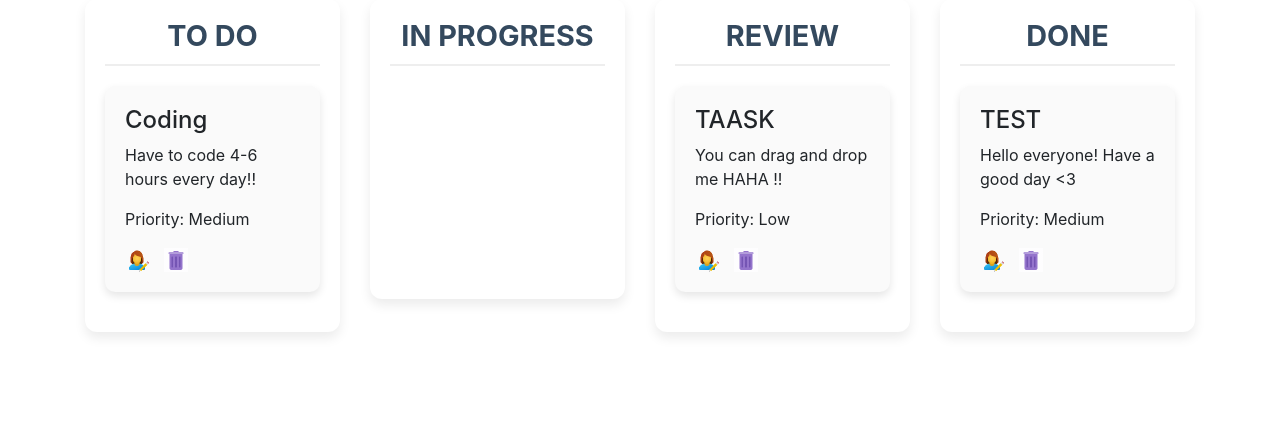
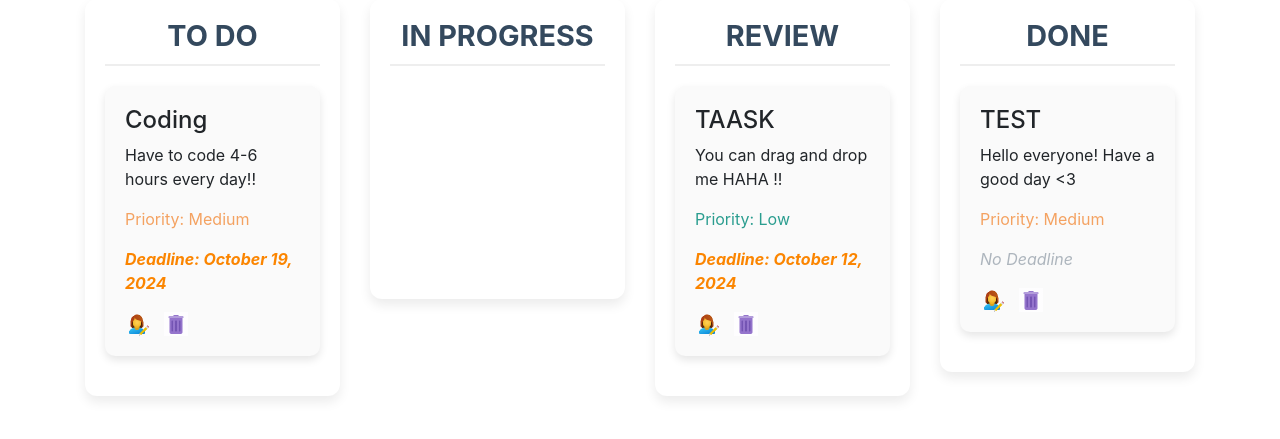
Before and after one commit to usarnameMe/task-manager, a Django app: page / in a window 1280 px wide. Shown: the part 258-697 px from the top of the page. Run offline with Django 5.2, Linux system fonts and the light colour scheme; data comes from the database, SQL or seed files in the repository; both versions use the stored data as it was after the commit; some libraries are stand-ins or nearby versions.

Commit message:
fix deadline

```diff
--- a/task_manager/static/css/style.css
+++ b/task_manager/static/css/style.css
@@ -95,17 +95,28 @@ body {
     transition: all 0.3s ease-in-out;
 }
 
-.task-card p {
-    font-size: 1em;
-}
-
-.task-card p:contains('High') {
+.priority.high {
     color: #e63946;
     font-weight: bold;
 }
 
-.task-card p:contains('Low') {
+.priority.medium {
+    color: #f4a261;
+}
+
+.priority.low {
     color: #2a9d8f;
+}
+
+.deadline {
+    color: #fb8500;
+    font-style: italic;
+    font-weight: bold;
+}
+
+.no-deadline {
+    color: #adb5bd;
+    font-style: italic;
 }
 
 .column::-webkit-scrollbar {
--- a/task_manager/templates/task/task_list.html
+++ b/task_manager/templates/task/task_list.html
@@ -11,7 +11,12 @@
             <div class="task-card" data-task-id="{{ task.pk }}" draggable="true">
                 <h4>{{ task.title }}</h4>
                 <p>{{ task.description }}</p>
-                <p>Priority: {{ task.priority }}</p>
+                <p class="priority {{ task.priority|lower }}">Priority: {{ task.priority }}</p>
+                {% if task.deadline %}
+                <p class="deadline">Deadline: {{ task.deadline|date:"F j, Y" }}</p>
+                {% else %}
+                <p class="no-deadline">No Deadline</p>
+                {% endif %}
                 <a href="{% url 'task_update' task.pk %}" class="btn-edit">
                     <img src="{% static 'images/edit.png' %}" alt="Edit" class="action-icon">
                 </a>
@@ -20,6 +25,7 @@
                 </a>
             </div>
             {% endfor %}
+
         </div>
     </div>
 
@@ -30,7 +36,12 @@
             <div class="task-card" data-task-id="{{ task.pk }}" draggable="true">
                 <h4>{{ task.title }}</h4>
                 <p>{{ task.description }}</p>
-                <p>Priority: {{ task.priority }}</p>
+                <p class="priority {{ task.priority|lower }}">Priority: {{ task.priority }}</p>
+                {% if task.deadline %}
+                <p class="deadline">Deadline: {{ task.deadline|date:"F j, Y" }}</p>
+                {% else %}
+                <p class="no-deadline">No Deadline</p>
+                {% endif %}
                 <a href="{% url 'task_update' task.pk %}" class="btn-edit">
                     <img src="{% static 'images/edit.png' %}" alt="Edit" class="action-icon">
                 </a>
@@ -49,7 +60,12 @@
             <div class="task-card" data-task-id="{{ task.pk }}" draggable="true">
                 <h4>{{ task.title }}</h4>
                 <p>{{ task.description }}</p>
-                <p>Priority: {{ task.priority }}</p>
+                <p class="priority {{ task.priority|lower }}">Priority: {{ task.priority }}</p>
+                {% if task.deadline %}
+                <p class="deadline">Deadline: {{ task.deadline|date:"F j, Y" }}</p>
+                {% else %}
+                <p class="no-deadline">No Deadline</p>
+                {% endif %}
                 <a href="{% url 'task_update' task.pk %}" class="btn-edit">
                     <img src="{% static 'images/edit.png' %}" alt="Edit" class="action-icon">
                 </a>
@@ -68,7 +84,12 @@
             <div class="task-card" data-task-id="{{ task.pk }}" draggable="true">
                 <h4>{{ task.title }}</h4>
                 <p>{{ task.description }}</p>
-                <p>Priority: {{ task.priority }}</p>
+                <p class="priority {{ task.priority|lower }}">Priority: {{ task.priority }}</p>
+                {% if task.deadline %}
+                <p class="deadline">Deadline: {{ task.deadline|date:"F j, Y" }}</p>
+                {% else %}
+                <p class="no-deadline">No Deadline</p>
+                {% endif %}
                 <a href="{% url 'task_update' task.pk %}" class="btn-edit">
                     <img src="{% static 'images/edit.png' %}" alt="Edit" class="action-icon">
                 </a>
```
Also changed, not shown: task_manager/templates/task/task_update.html (+10 -1 lines), task_manager/db.sqlite3.
